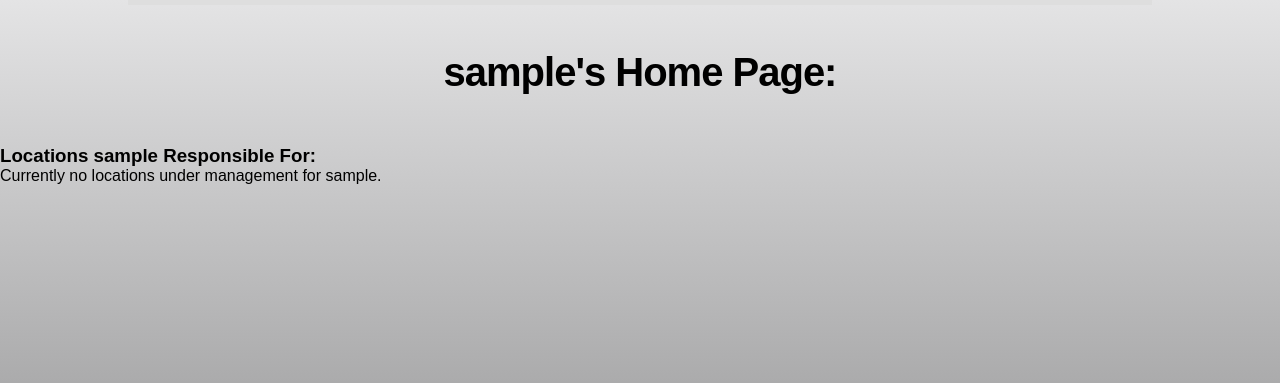
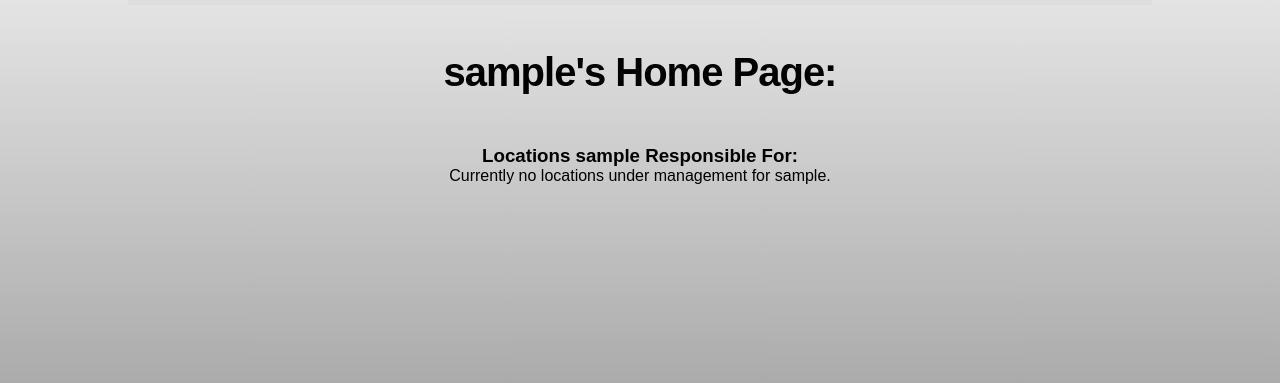
Before and after one commit to x-camacho/django-portal, a Django app: a page that uses main_app/templates/profile.html in a window 1280 px wide. Shown: the part 68-451 px from the top of the page. Run offline with Django 4.2, Linux system fonts and the light colour scheme; the visitor is signed in with stand-in values (Sample User, id 1); data comes from the database, SQL or seed files in the repository; data that the repository does not hold is empty.

Commit message:
more styling completed

```diff
--- a/djangoportal/settings.py
+++ b/djangoportal/settings.py
@@ -55,7 +55,7 @@ BASE_DIR = Path(__file__).resolve().parent.parent
 SECRET_KEY = 'django-insecure-vbwnhoiis05=ac@npx7whjhfsg3z(e@yawrl&h1=sjcif$z%b*'
 
 # SECURITY WARNING: don't run with debug turned on in production!
-# DEBUG = False
+DEBUG = True
 
 # Application definition
 
@@ -67,6 +67,7 @@ INSTALLED_APPS = [
     'django.contrib.messages',
     'django.contrib.staticfiles',
     'main_app',
+    'crispy_forms',
 ]
 
 MIDDLEWARE = [
@@ -100,7 +101,7 @@ TEMPLATES = [
     },
 ]
 
-WSGI_APPLICATION = 'django-portal.wsgi.application'
+WSGI_APPLICATION = 'djangoportal.wsgi.application'
 
 
 # Database
--- a/main_app/static/styles/main.css
+++ b/main_app/static/styles/main.css
@@ -6,6 +6,14 @@
 
 .welcomeTxt {
   text-align: center;
+  justify-content: center;
+  align-content: center;
+}
+
+.profileText {
+  text-align: center;
+  justify-content: center;
+  align-content: center;
 }
 
 input {
--- a/main_app/templates/profile.html
+++ b/main_app/templates/profile.html
@@ -5,7 +5,7 @@
 
 <h1>{{ username }}'s Home Page:</h1>
 
-<div>
+<div class="profileText">
     <h3>Locations {{ username }} Responsible For:</h3>
         {% for location in locations %}
             <a href="/locations/{{ location.id }}">
--- a/main_app/templates/report_form.html
+++ b/main_app/templates/report_form.html
@@ -1,11 +1,15 @@
 {% extends 'base.html' %}
 
 {% block content %}
+
+<h1>Report Information</h1>
+
 <div class="reportForm">
+{% load crispy_forms_tags %}
     <form action="" method="post">
         {% csrf_token %}
         <table>
-            {{ form.as_table }}
+            {{ form|crispy }}
         </table>
         <input type="submit" value="Submit!">
     </form>
```
Also changed, not shown: main_app/templates/location_create.html (+4 -3 lines).
